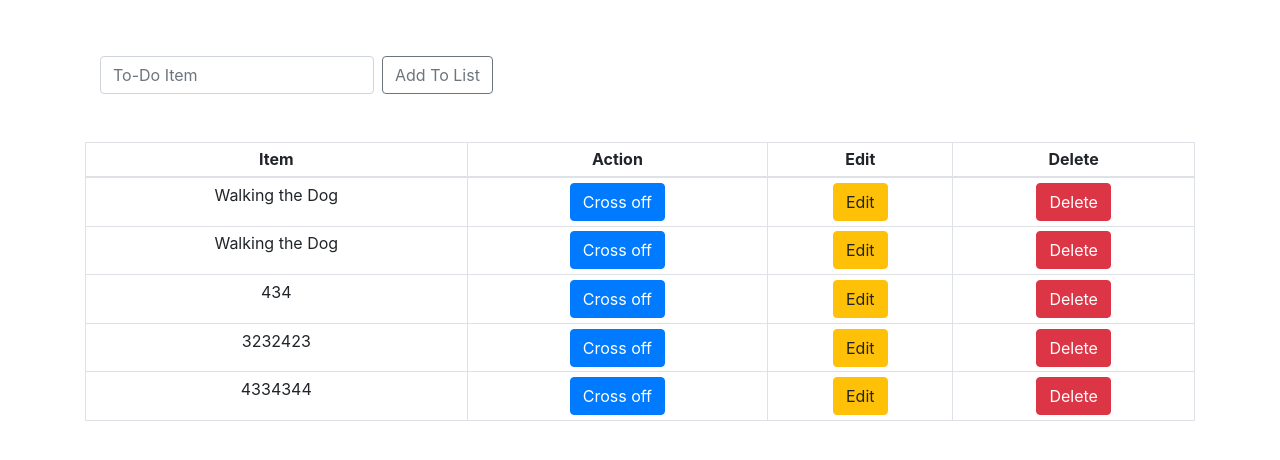
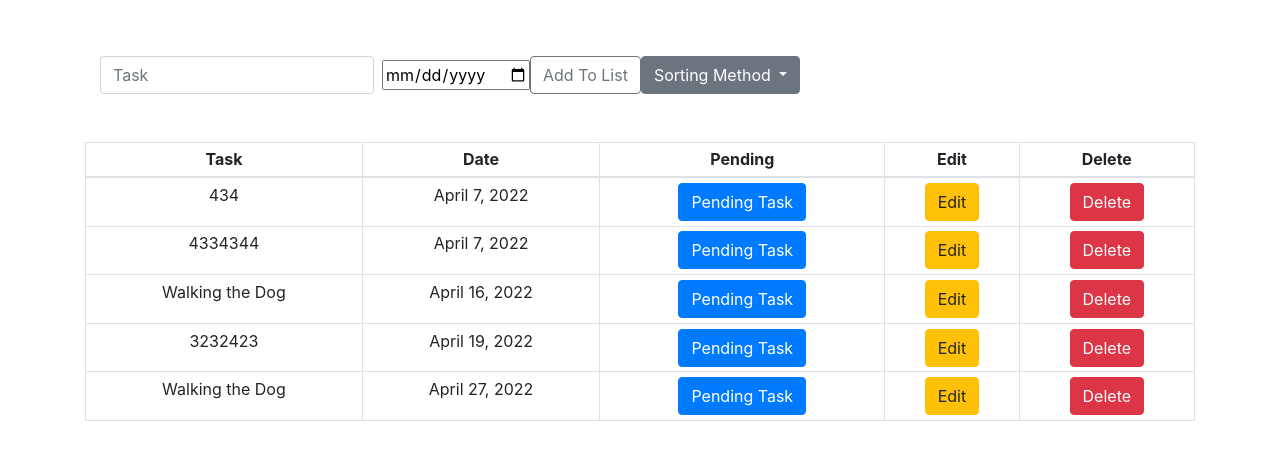
Before and after one commit to Saif-Alhail/assignment1, a Django app: page / in a window 1280 px wide. Shown: the part 56-516 px from the top of the page. Run offline with Django 4.2, Linux system fonts and the light colour scheme; data comes from the database, SQL or seed files in the repository; both versions use the stored data as it was after the commit.

Commit message:
updates and fixes

```diff
--- a/worklist_app/models.py
+++ b/worklist_app/models.py
@@ -1,8 +1,10 @@
 from django.db import models
+
 
 class List(models.Model):
     item = models.CharField(max_length=200)
     completed = models.BooleanField(default=False)
+    date = models.DateField()
 
     def __str__(self):
         return self.item
--- a/worklist_app/templates/home.html
+++ b/worklist_app/templates/home.html
@@ -17,12 +17,23 @@
             {% endfor %}
         {% endif %}
         <div class="container">
-            <!-- <ul class="navbar-nav mr-auto"> -->
-            <!-- </ul> -->
             <form class="form-inline my-2 my-lg-0" method="POST" action="{% url 'add' %}">
             {% csrf_token %}
-              <input class="form-control mr-sm-2" type="search" placeholder="To-Do Item" aria-label="Search" name="item">
+              <input class="form-control mr-sm-2" type="search" placeholder="Task" aria-label="Search" name="item">
+              <input name="date" value="{{feedback.dateSubmitted|date:'d/m/Y'}}" type="date">
+
               <button class="btn btn-outline-secondary my-2 my-sm-0" type="submit">Add To List</button>
+              <div class="dropdown">
+                <button class="btn btn-secondary dropdown-toggle" type="button" id="dropdownMenuButton" data-toggle="dropdown" aria-haspopup="true" aria-expanded="false">
+                  Sorting Method
+                </button>
+                <div class="dropdown-menu" aria-labelledby="dropdownMenuButton">
+                  <a class="dropdown-item" href="{% url 'sort_date' %}">Date</a>
+                  <a class="dropdown-item" href="{% url 'sort_ascending' %}">Ascending</a>
+                  <a class="dropdown-item" href="{% url 'sort_descending'%}">Descending</a>
+                  <a class="dropdown-item" href="{% url 'sort_pending'%}">Pending</a>
+                </div>
+              </div>
             </form>
         </div><br>
         <br>
@@ -31,8 +42,9 @@
             <table class="table table-sm table-bordered">
                 <thead>
                     <tr>
-                    <th class="text-center" scope="col">Item</th>
-                    <th class="text-center" scope="col">Action</th>
+                    <th class="text-center" scope="col">Task</th>
+                    <th class="text-center" scope="col">Date</th>
+                    <th class="text-center" scope="col">Pending</th>
                     <th class="text-center" scope="col">Edit</th>
                     <th class="text-center" scope="col">Delete</th>
                     </tr>
@@ -42,14 +54,16 @@
                     {% if thing.completed %}
                         <tr class="table-secondary">
                             <td class="striker text-center">{{ thing.item }}</td>
-                            <td class="text-center"><a class="btn btn-primary" href="{% url 'uncross' thing.id %}">Uncross</a></td>
+                            <td class="striker text-center">{{ thing.date }}</td>
+                            <td class="text-center"><a class="btn btn-primary" href="{% url 'delete' thing.id %}">Completed</a></td>
                             <td class="text-center"><a class="btn btn-warning" href="{% url 'edit' thing.id %}">Edit</a></td>
                             <td class="text-center"><a class="btn btn-danger" href="{% url 'delete' thing.id %}">Delete</a></td>
                         </tr>
                     {% else %}
                     <tr>
                             <td class="text-center">{{ thing.item }}</td>
-                            <td class="text-center"><a class="btn btn-primary" href="{% url 'cross_off' thing.id %}">Cross off</a></td>
+                            <td class="text-center">{{ thing.date }}</td>
+                            <td class="text-center"><a class="btn btn-primary" href="{% url 'cross_off' thing.id %}">Pending Task</a></td>
                             <td class="text-center"><a class="btn btn-warning" href="{% url 'edit' thing.id %}">Edit</a></td>
                             <td class="text-center"><a class="btn btn-danger" href="{% url 'delete' thing.id %}">Delete</a></td>
                         </tr>
--- a/worklist_app/urls.py
+++ b/worklist_app/urls.py
@@ -10,4 +10,8 @@ urlpatterns = [
     path('uncross/<item_id>', views.uncross, name='uncross'),
     path('edit/<item_id>', views.edit, name='edit'),
     path('add', views.add, name='add'),
+    path('sort_date', views.sort_date, name='sort_date'),
+    path('sort_ascending', views.sort_ascending, name='sort_ascending'),
+    path('sort_descending', views.sort_descending, name='sort_descending'),
+    path('sort_pending', views.sort_pending, name='sort_pending'),
 ]
--- a/worklist_app/views.py
+++ b/worklist_app/views.py
@@ -4,17 +4,17 @@ from django.http import HttpResponseRedirect
 from .models import List
 from .forms import ListForm
 
-
-def home(request):
+def home(request, sorting='date'):
     if request.method == "POST":
         form = ListForm(request.POST or None)
         if form.is_valid():
             form.save()
             messages.success(request, ('The item has been added to list successfully!'))
-            all_items = List.objects.all
+            all_items = List.objects.all().order_by(sorting)
+            print (all_items)
             return render(request, 'home.html', {'all_items': all_items})
     else:
-        all_items = List.objects.all
+        all_items = List.objects.all().order_by(sorting)
         return render(request, 'home.html', {'all_items': all_items})
 
 def about(request):
@@ -44,13 +44,18 @@ def add(request):
         if text == "":
             messages.error(request, ('You need to write something'))
             return redirect('home')
-        print ("TEXT!!",text)
-        item = List.objects.create()
-        form = ListForm(request.POST or None, instance=item)
+        print (request.POST)
+        # item = List.objects.create(date=request.POST["datef"][0])
+        form = ListForm(request.POST or None)
         if form.is_valid():
             form.save()
+            # obj = form.save(commit=False)
+            # obj.date = form.cleaned_data.get("date")
+            # obj.save()
             messages.success(request, ('The item has been added successfully!'))
-            return redirect('home')
+        else:
+            messages.error(request, ('Please fill in all fields'))
+        return redirect('home')
 
 def edit(request, item_id):
     if request.method == "POST":
@@ -63,3 +68,15 @@ def edit(request, item_id):
     else:
         item = List.objects.get(pk=item_id)
         return render(request, 'edit.html', {'item': item})
+
+def sort_date(request):
+    return home(request, 'date')
+
+def sort_ascending(request):
+    return home(request, 'item')
+
+def sort_descending(request):
+    return home(request, '-item')
+
+def sort_pending(request):
+    return home(request, '-completed')
```
Also changed, not shown: worklist_app/forms.py (+7 -1 lines), db.sqlite3, worklist_app/migrations/0002_list_date.py (added), worklist_app/migrations/0003_alter_list_date.py (added), worklist_app/migrations/0004_alter_list_date.py (added), 1 other file.
